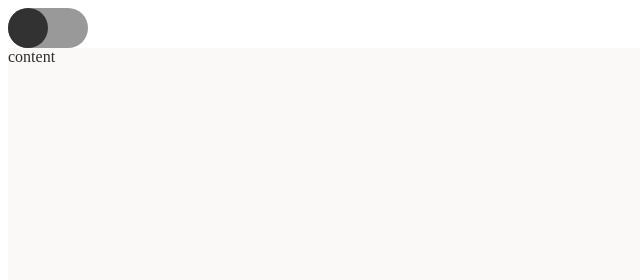
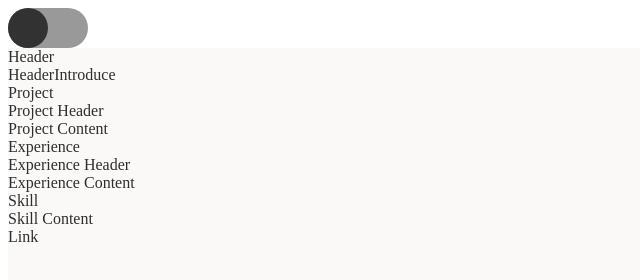
Before and after one commit to Heojiyeon/resume, a Gatsby site: page / in a window 1280 px wide. Shown: the whole page, without its empty margins (0-640 px from the left). Built offline with nearby package versions, Linux system fonts and the light colour scheme; Gatsby itself is replaced by a stand-in of ours.

Commit message:
feat: divide components

```diff
--- /dev/null
+++ b/src/components/Experience/ExperienceContent.tsx
@@ -0,0 +1,5 @@
+import React from 'react';
+
+export default function ExperienceContent() {
+  return <div>Experience Content</div>;
+}
--- /dev/null
+++ b/src/components/Experience/ExperienceHeader.tsx
@@ -0,0 +1,5 @@
+import React from 'react';
+
+export default function ExperienceHeader() {
+  return <div>Experience Header</div>;
+}
--- /dev/null
+++ b/src/components/Experience/index.tsx
@@ -0,0 +1,13 @@
+import React from 'react';
+import ExperienceHeader from './ExperienceHeader';
+import ExperienceContent from './ExperienceContent';
+
+export default function Experience() {
+  return (
+    <div>
+      Experience
+      <ExperienceHeader />
+      <ExperienceContent />
+    </div>
+  );
+}
--- /dev/null
+++ b/src/components/Header/HeaderIntroduce.tsx
@@ -0,0 +1,5 @@
+import React from 'react';
+
+export default function HeaderIntroduce() {
+  return <div>HeaderIntroduce</div>;
+}
--- /dev/null
+++ b/src/components/Header/index.tsx
@@ -0,0 +1,11 @@
+import React from 'react';
+import HeaderIntroduce from './HeaderIntroduce';
+
+export default function Header() {
+  return (
+    <div>
+      Header
+      <HeaderIntroduce />
+    </div>
+  );
+}
--- /dev/null
+++ b/src/components/Link/index.tsx
@@ -0,0 +1,5 @@
+import React from 'react';
+
+export default function Link() {
+  return <div>Link</div>;
+}
--- a/src/components/Main/Content.tsx
+++ /dev/null
@@ -1,5 +0,0 @@
-import React from 'react';
-
-export default function Content() {
-  return <div>content</div>;
-}
--- /dev/null
+++ b/src/components/Main/MainContent.tsx
@@ -0,0 +1,18 @@
+import React from 'react';
+import Header from '../Header';
+import Project from '../Project';
+import Experience from '../Experience';
+import Skill from '../Skill';
+import Link from '../Link';
+
+export default function Content() {
+  return (
+    <>
+      <Header />
+      <Project />
+      <Experience />
+      <Skill />
+      <Link />
+    </>
+  );
+}
--- a/src/components/Main/Layout.tsx
+++ b/src/components/Main/index.tsx
@@ -1,7 +1,7 @@
 import styled from '@emotion/styled';
 import '@fontsource/gothic-a1';
 import React, { useContext } from 'react';
-import { ThemeContext } from '../../context/ThemeContext';
+import { ThemeContext } from '../../store/ThemeContext';
 import {
   BACKGROUND_DARK,
   BACKGROUND_LIGHT,
@@ -19,7 +19,7 @@ type LayoutProps = {
   children: React.ReactElement;
 };
 
-export default function Layout({ children }: LayoutProps) {
+export default function Main({ children }: LayoutProps) {
   const theme = useContext(ThemeContext);
 
   return (
--- /dev/null
+++ b/src/components/Project/ProjectContent.tsx
@@ -0,0 +1,5 @@
+import React from 'react';
+
+export default function ProjectContent() {
+  return <div>Project Content</div>;
+}
--- /dev/null
+++ b/src/components/Project/ProjectHeader.tsx
@@ -0,0 +1,5 @@
+import React from 'react';
+
+export default function ProjectHeader() {
+  return <div>Project Header</div>;
+}
--- /dev/null
+++ b/src/components/Project/index.tsx
@@ -0,0 +1,13 @@
+import React from 'react';
+import ProjectContent from './ProjectContent';
+import ProjectHeader from './ProjectHeader';
+
+export default function Project() {
+  return (
+    <div>
+      Project
+      <ProjectHeader />
+      <ProjectContent />
+    </div>
+  );
+}
--- /dev/null
+++ b/src/components/Skill/SkillContent.tsx
@@ -0,0 +1,5 @@
+import React from 'react';
+
+export default function SkillContent() {
+  return <div>Skill Content</div>;
+}
--- /dev/null
+++ b/src/components/Skill/index.tsx
@@ -0,0 +1,11 @@
+import React from 'react';
+import SkillContent from './SkillContent';
+
+export default function Skill() {
+  return (
+    <div>
+      Skill
+      <SkillContent />
+    </div>
+  );
+}
--- a/src/components/Main/DarkmodeButton.tsx
+++ b/src/components/common/DarkmodeButton.tsx
@@ -1,6 +1,6 @@
 import styled from '@emotion/styled';
 import React, { useCallback, useContext } from 'react';
-import { ThemeContext } from '../../context/ThemeContext';
+import { ThemeContext } from '../../store/ThemeContext';
 
 const ButtonBackground = styled.div`
   width: 80px;
--- a/src/pages/index.tsx
+++ b/src/pages/index.tsx
@@ -1,10 +1,10 @@
 import '@fontsource/gothic-a1';
 import type { HeadFC, PageProps } from 'gatsby';
 import React, { useContext, useState } from 'react';
-import Content from '../components/Main/Content';
-import DarkModeButton from '../components/Main/DarkmodeButton';
-import Layout from '../components/Main/Layout';
-import { ThemeContext } from '../context/ThemeContext';
+import Content from '../components/Main/MainContent';
+import DarkModeButton from '../components/common/DarkmodeButton';
+import Main from '../components/Main';
+import { ThemeContext } from '../store/ThemeContext';
 
 const IndexPage: React.FC<PageProps> = () => {
   const isDark = useContext(ThemeContext);
@@ -14,11 +14,11 @@ const IndexPage: React.FC<PageProps> = () => {
   return (
     <ThemeContext.Provider value={currTheme}>
       <DarkModeButton setTheme={setTheme} />
-      <Layout children={<Content />} />
+      <Main children={<Content />} />
     </ThemeContext.Provider>
   );
 };
 
 export default IndexPage;
 
-export const Head: HeadFC = () => <title>Resume|zena</title>;
+export const Head: HeadFC = () => <title>Resume | zena</title>;
```
Also changed, not shown: src/store/ThemeContext.ts (renamed from src/context/ThemeContext.ts).
